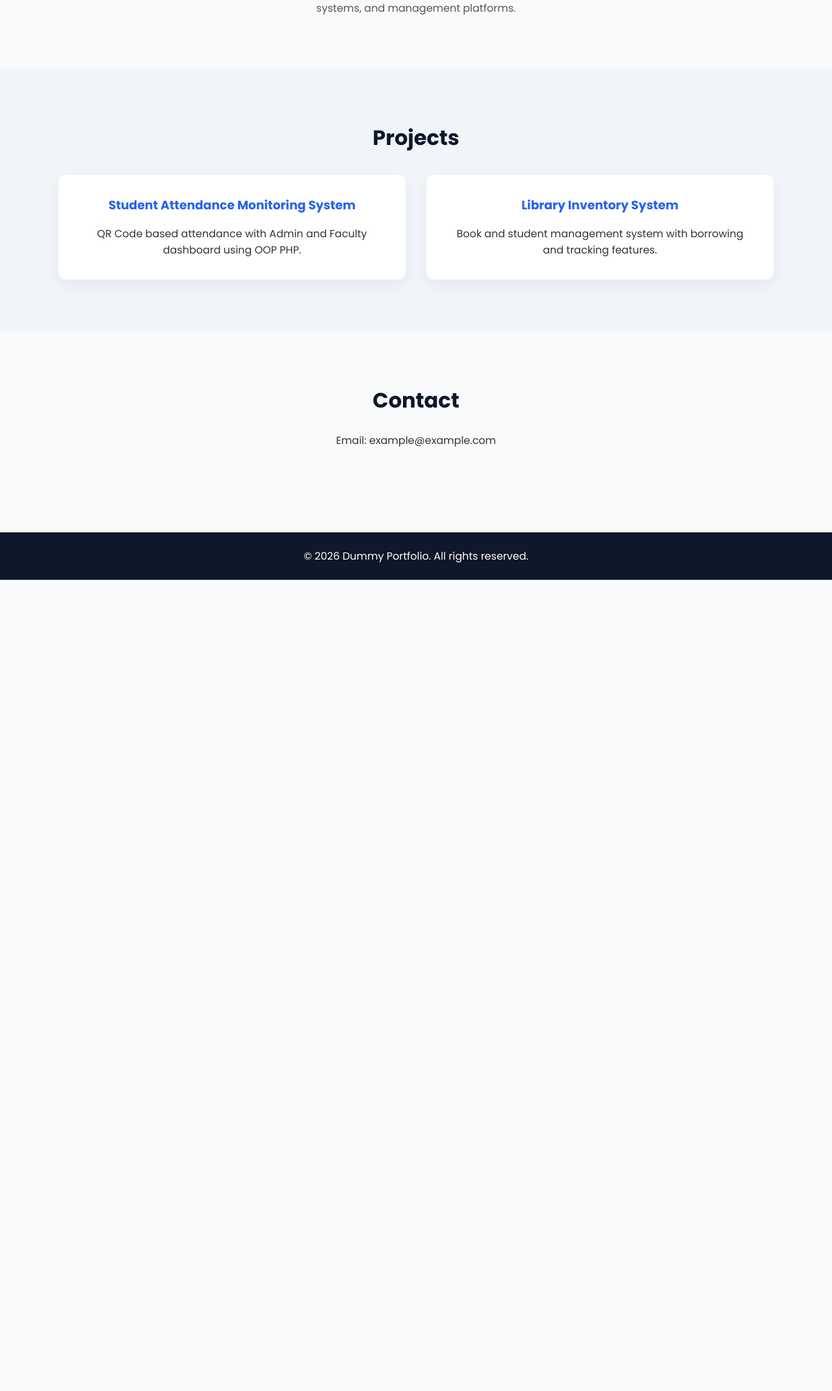
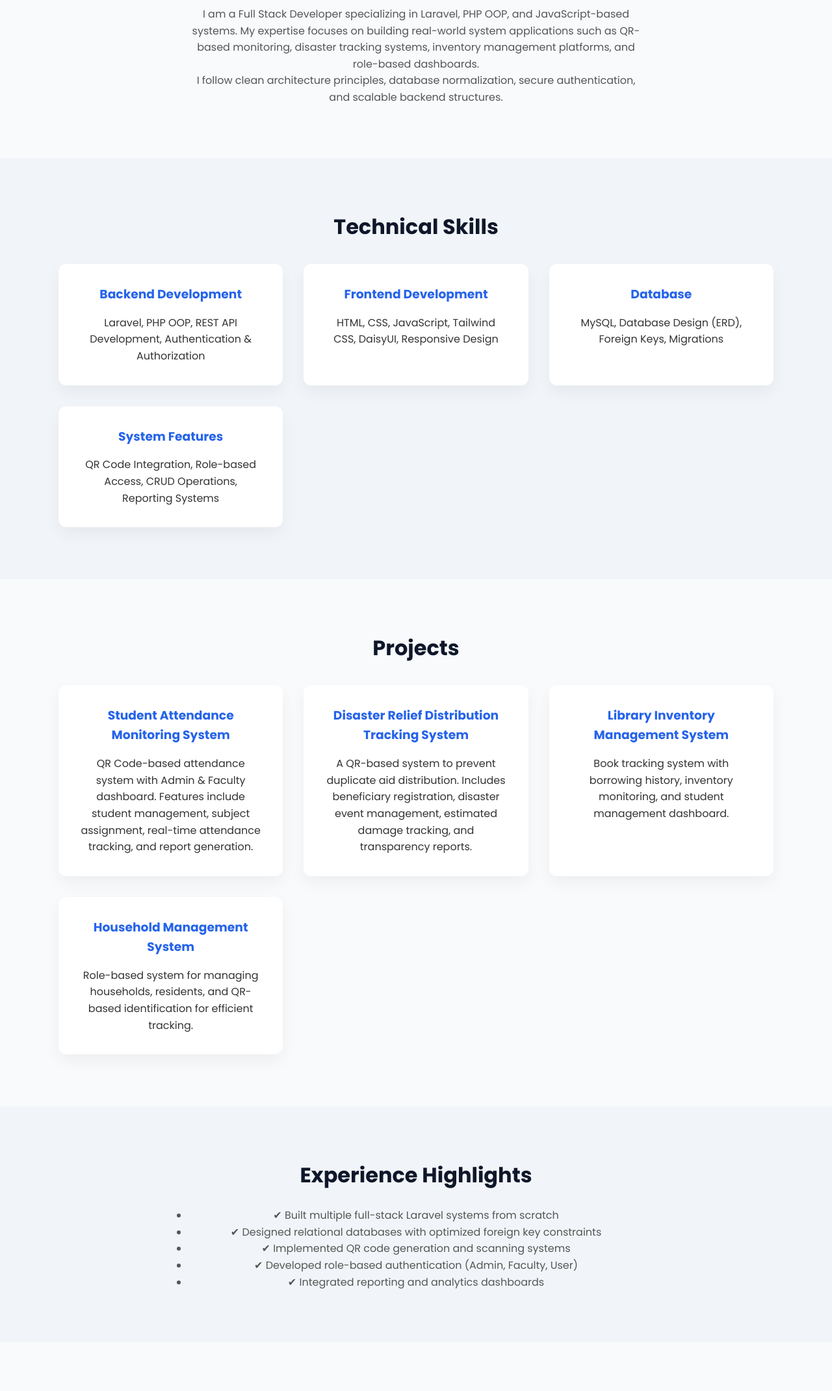
Before and after one commit to LusteJohn/test_repo, a website built with Vite: page index.html in a window 1280 px wide. Shown: the part 660-2800 px from the top of the page at 65% size. Before the commit the page ends 1552 px from the top, so only its background shows below. Built offline with nearby package versions, Linux system fonts and the light colour scheme.

Commit message:
Revise portfolio content and structure
Updated portfolio details including name, skills, projects, and experience highlights.

```diff
--- a/index.html
+++ b/index.html
@@ -5,7 +5,6 @@
   <meta name="viewport" content="width=device-width, initial-scale=1.0" />
   <title>Dummy Portfolio | Full Stack Developer</title>
 
-  <!-- Google Font -->
   <link href="https://fonts.googleapis.com/css2?family=Poppins:wght@300;400;600;700&display=swap" rel="stylesheet">
 
   <script type="module" crossorigin src="/assets/index-ZUVZC_uo.js"></script>
@@ -15,56 +14,137 @@
 
   <header class="header">
     <nav class="container nav">
-      <h1 class="logo">DUMMY</h1>
+      <h1 class="logo">DUMMY DEV</h1>
       <ul class="nav-links">
         <li><a href="#about">About</a></li>
+        <li><a href="#skills">Skills</a></li>
         <li><a href="#projects">Projects</a></li>
         <li><a href="#contact">Contact</a></li>
       </ul>
     </nav>
   </header>
 
+  <!-- HERO -->
   <section class="hero">
     <div class="container hero-content">
-      <h2>Hello, I'm <span>Dummy Portfolio</span></h2>
-      <p>Full Stack Developer specializing in Laravel & System Development</p>
+      <h2>Hello, I'm <span>John Doe</span></h2>
+      <p>Full Stack Developer | Laravel Specialist | System Architect</p>
+      <p>I build secure, scalable, and real-world management systems.</p>
       <a href="#contact" class="btn-primary">Hire Me</a>
     </div>
   </section>
 
+  <!-- ABOUT -->
   <section id="about" class="section">
     <div class="container">
       <h2 class="section-title">About Me</h2>
       <p class="section-text">
-        I build secure and scalable web applications using Laravel, PHP OOP, and JavaScript.
-        I specialize in system development including QR-based attendance monitoring,
-        CRUD systems, and management platforms.
+        I am a Full Stack Developer specializing in Laravel, PHP OOP, and JavaScript-based systems.
+        My expertise focuses on building real-world system applications such as QR-based monitoring,
+        disaster tracking systems, inventory management platforms, and role-based dashboards.
+      </p>
+      <p class="section-text">
+        I follow clean architecture principles, database normalization, secure authentication,
+        and scalable backend structures.
       </p>
     </div>
   </section>
 
-  <section id="projects" class="section bg-light">
+  <!-- SKILLS -->
+  <section id="skills" class="section bg-light">
     <div class="container">
-      <h2 class="section-title">Projects</h2>
+      <h2 class="section-title">Technical Skills</h2>
 
       <div class="projects-grid">
         <div class="card">
-          <h3>Student Attendance Monitoring System</h3>
-          <p>QR Code based attendance with Admin and Faculty dashboard using OOP PHP.</p>
+          <h3>Backend Development</h3>
+          <p>Laravel, PHP OOP, REST API Development, Authentication & Authorization</p>
         </div>
 
         <div class="card">
-          <h3>Library Inventory System</h3>
-          <p>Book and student management system with borrowing and tracking features.</p>
+          <h3>Frontend Development</h3>
+          <p>HTML, CSS, JavaScript, Tailwind CSS, DaisyUI, Responsive Design</p>
+        </div>
+
+        <div class="card">
+          <h3>Database</h3>
+          <p>MySQL, Database Design (ERD), Foreign Keys, Migrations</p>
+        </div>
+
+        <div class="card">
+          <h3>System Features</h3>
+          <p>QR Code Integration, Role-based Access, CRUD Operations, Reporting Systems</p>
         </div>
       </div>
     </div>
   </section>
 
+  <!-- PROJECTS -->
+  <section id="projects" class="section">
+    <div class="container">
+      <h2 class="section-title">Projects</h2>
+
+      <div class="projects-grid">
+
+        <div class="card">
+          <h3>Student Attendance Monitoring System</h3>
+          <p>
+            QR Code-based attendance system with Admin & Faculty dashboard.
+            Features include student management, subject assignment, real-time attendance tracking,
+            and report generation.
+          </p>
+        </div>
+
+        <div class="card">
+          <h3>Disaster Relief Distribution Tracking System</h3>
+          <p>
+            A QR-based system to prevent duplicate aid distribution.
+            Includes beneficiary registration, disaster event management,
+            estimated damage tracking, and transparency reports.
+          </p>
+        </div>
+
+        <div class="card">
+          <h3>Library Inventory Management System</h3>
+          <p>
+            Book tracking system with borrowing history, inventory monitoring,
+            and student management dashboard.
+          </p>
+        </div>
+
+        <div class="card">
+          <h3>Household Management System</h3>
+          <p>
+            Role-based system for managing households, residents,
+            and QR-based identification for efficient tracking.
+          </p>
+        </div>
+
+      </div>
+    </div>
+  </section>
+
+  <!-- EXPERIENCE -->
+  <section class="section bg-light">
+    <div class="container">
+      <h2 class="section-title">Experience Highlights</h2>
+      <ul class="section-text">
+        <li>✔ Built multiple full-stack Laravel systems from scratch</li>
+        <li>✔ Designed relational databases with optimized foreign key constraints</li>
+        <li>✔ Implemented QR code generation and scanning systems</li>
+        <li>✔ Developed role-based authentication (Admin, Faculty, User)</li>
+        <li>✔ Integrated reporting and analytics dashboards</li>
+      </ul>
+    </div>
+  </section>
+
+  <!-- CONTACT -->
   <section id="contact" class="section">
     <div class="container">
       <h2 class="section-title">Contact</h2>
       <p>Email: example@example.com</p>
+      <p>GitHub: github.com/yourusername</p>
+      <p>LinkedIn: linkedin.com/in/yourprofile</p>
     </div>
   </section>
 
```
